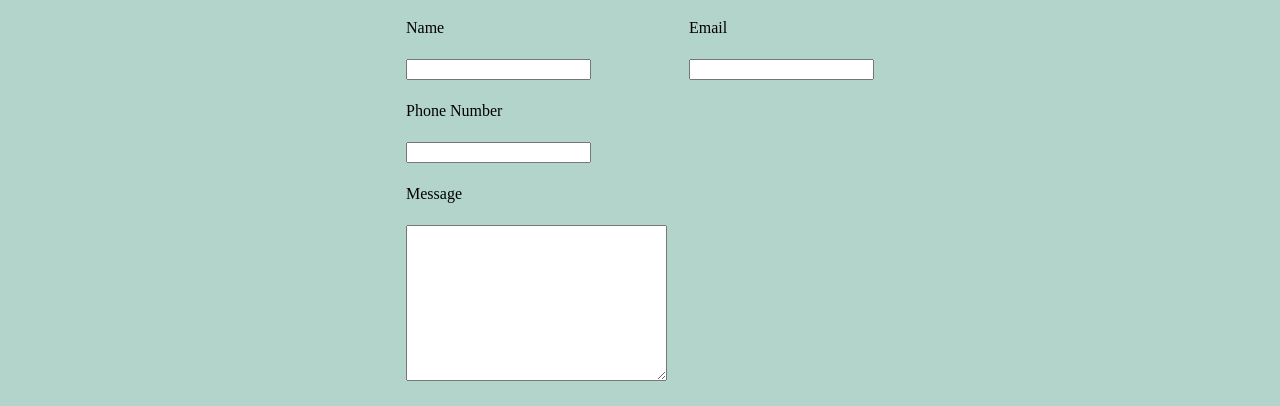
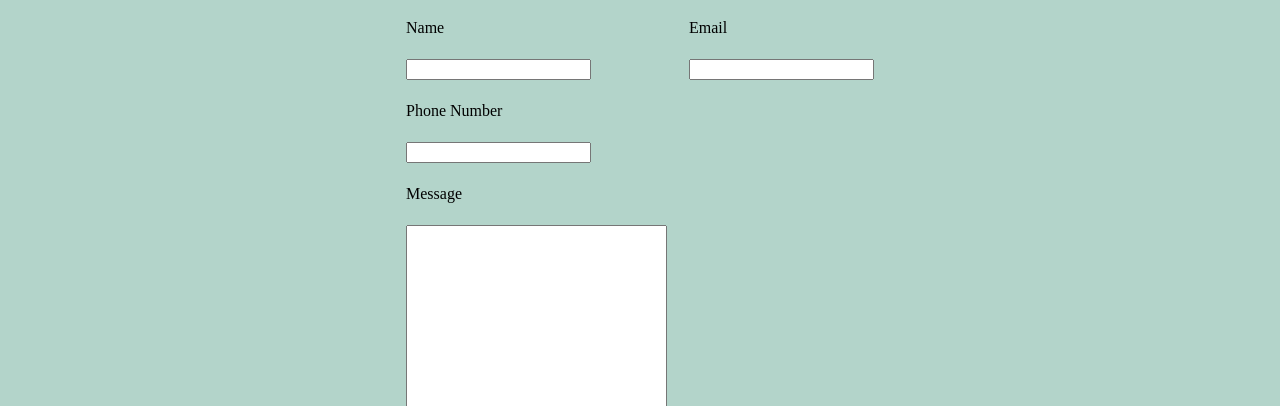
Before and after one commit to howtotrainyourdragon2/SoftWorld, a plain HTML site: page SoftWorldContactUs.html in a window 1280 px wide. Shown: the part 158-564 px from the top of the page. Drawn offline with Linux system fonts and the light colour scheme.

Commit message:
Update SoftWorldContactUs.html

```diff
--- a/SoftWorldContactUs.html
+++ b/SoftWorldContactUs.html
@@ -31,10 +31,10 @@
 		</div>
 	</div>
 
-	<div class="content" align="center">
+	<div class="content">
 	<caption class="caption"><h1>Contact us</h1></caption>
 	<form>
-	<table>
+	<table align="center" cellpadding="0">
 	<tr>
 	<td>Name</td>
 	<td>Email</td>
@@ -53,7 +53,7 @@
 	<td>Message</td>
 	</tr>
 	<tr>
-		<td><textarea rows="10" cols="30"></textarea></td>
+		<td><textarea rows="50" cols="30"></textarea></td>
 	</tr>
 
 	</table>
```
